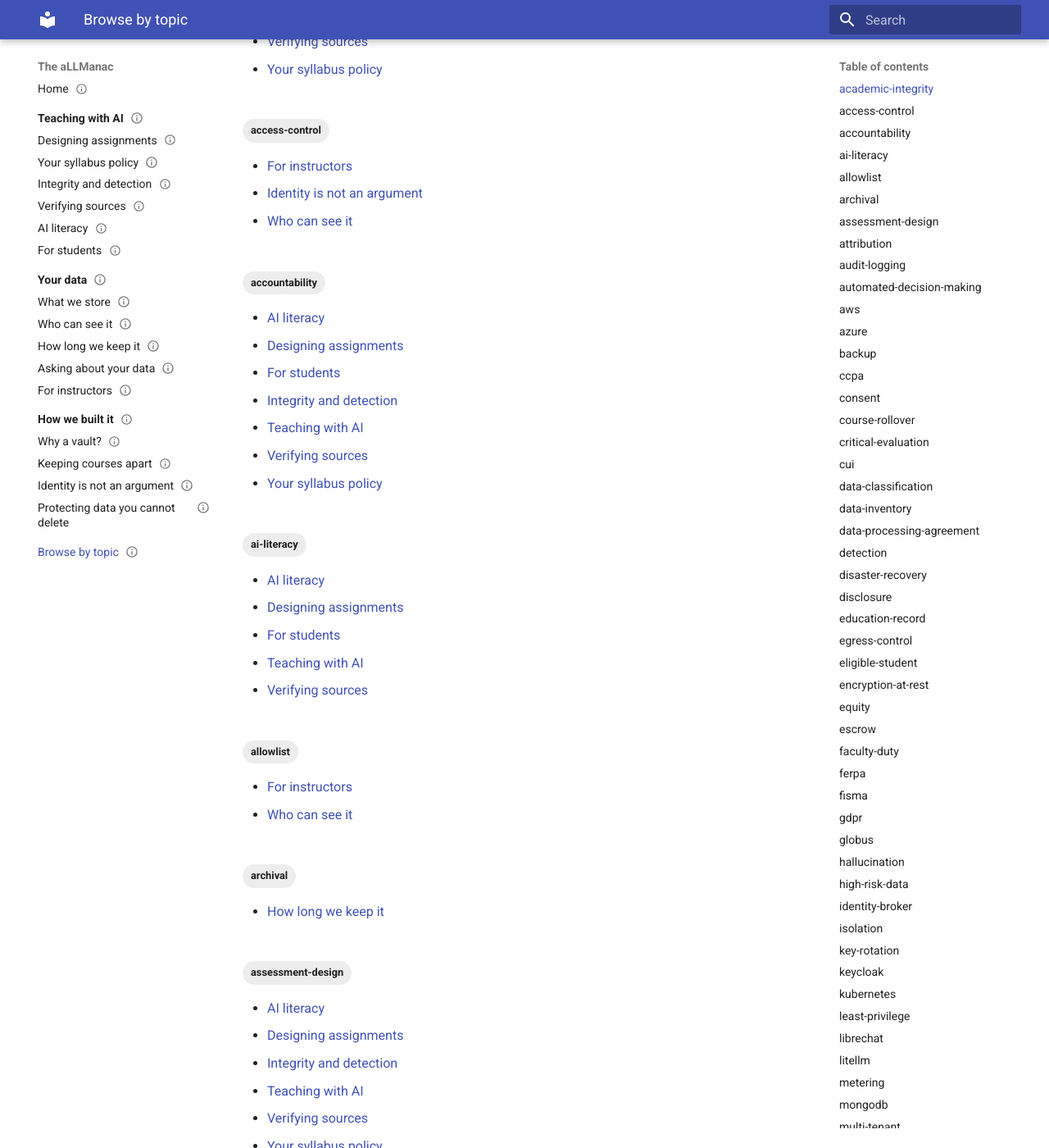
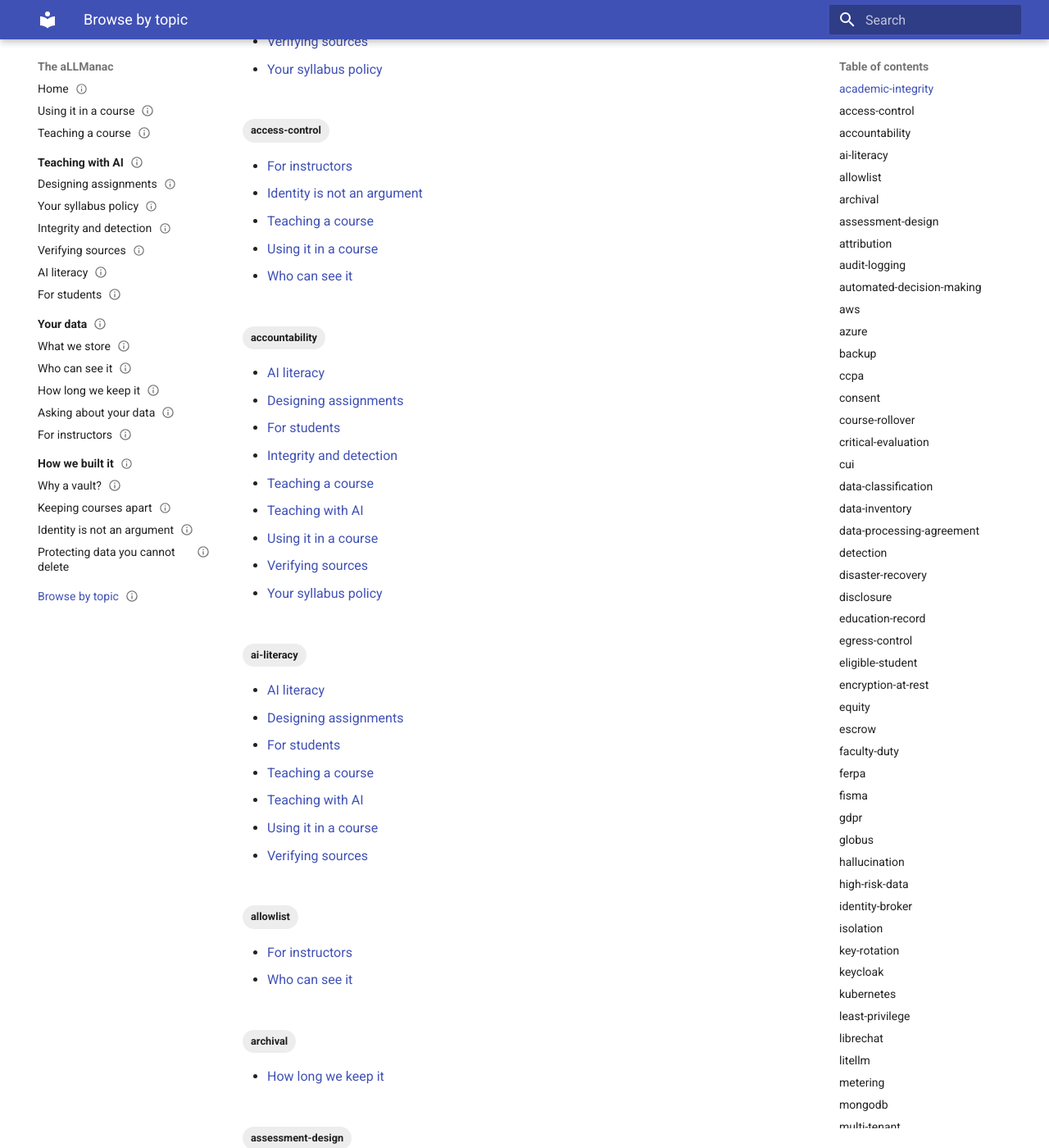
Before and after one commit to atmarx/aLLManac, an MkDocs documentation site: the page built from apex/tags.md, in a window 1280 px wide and 1400 px high, scrolled down 621 px. Shown: the whole window at 82% size. Built offline with MkDocs 1.6.1 and Material for MkDocs 9.7.7, drawn with Linux system fonts in a browser that asks for light colours; some of the changed text lies outside the part shown.

Commit message:
docs(site): the two guides people actually read were not on the website
`mkdocs.yml` sets `docs_dir: apex`, so `docs/user-guide.md` and
`docs/teaching-a-course.md` reached no reader through the site at all --
only through the RAG corpus, which queries both trees and never cared where
they sat.  A student sent to the help site could not find the course guide.

`who-can-see-it.md` has carried a LINK PENDING comment about exactly this
since it was written, waiting on "the boundary work."  That landed in
4de863d, so the guides move and the comment becomes a link.

Corpus membership is unchanged by the move -- `flat_name()` strips the
leading directory, so both render to the same filenames in the same five
shelves as before.  Verified by diffing the render across the move.

The move also surfaced a rotted cross-reference the site build catches and
nothing else did: the course guide sent faculty to its own "Part 5," which
stopped existing when the faculty material was split into its own page.
Points at that page now.  `just docs-build --strict` is clean.

Co-Authored-By: Claude Opus 5 - Piper <noreply@anthropic.com>

```diff
--- a/compose.yml
+++ b/compose.yml
@@ -446,7 +446,7 @@ services:
   # Not a daemon — a run-on-demand container for proving a student's vAPI key
   # works end to end, and for demos/workshops on the box.  Students put the
   # SAME provider block (workbench/opencode.json) on their laptops, with the
-  # gateway's public URL — see docs/user-guide.md.
+  # gateway's public URL — see apex/user-guide.md.
   #
   #   just workbench sk-...          the opencode TUI, wired to the gateway
   #   just workbench-smoke sk-...    one-shot proof: prints the model's reply
--- a/mkdocs.yml
+++ b/mkdocs.yml
@@ -32,6 +32,8 @@ markdown_extensions:
 
 nav:
   - Home: index.md
+  - Using it in a course: user-guide.md
+  - Teaching a course: teaching-a-course.md
   - Teaching with AI:
       - teaching-with-ai/index.md
       - Designing assignments: teaching-with-ai/designing-assignments.md
```
Also changed, not shown: README.md (+1 -1 lines), apex/teaching-a-course.md (renamed from docs/teaching-a-course.md, +1 -1 lines), apex/user-guide.md (renamed from docs/user-guide.md, +1 -1 lines), apex/your-data/who-can-see-it.md (+1 -5 lines), docs/audience-projection.md (+1 -1 lines), docs/pedagogy-authoring.md (+1 -1 lines).
